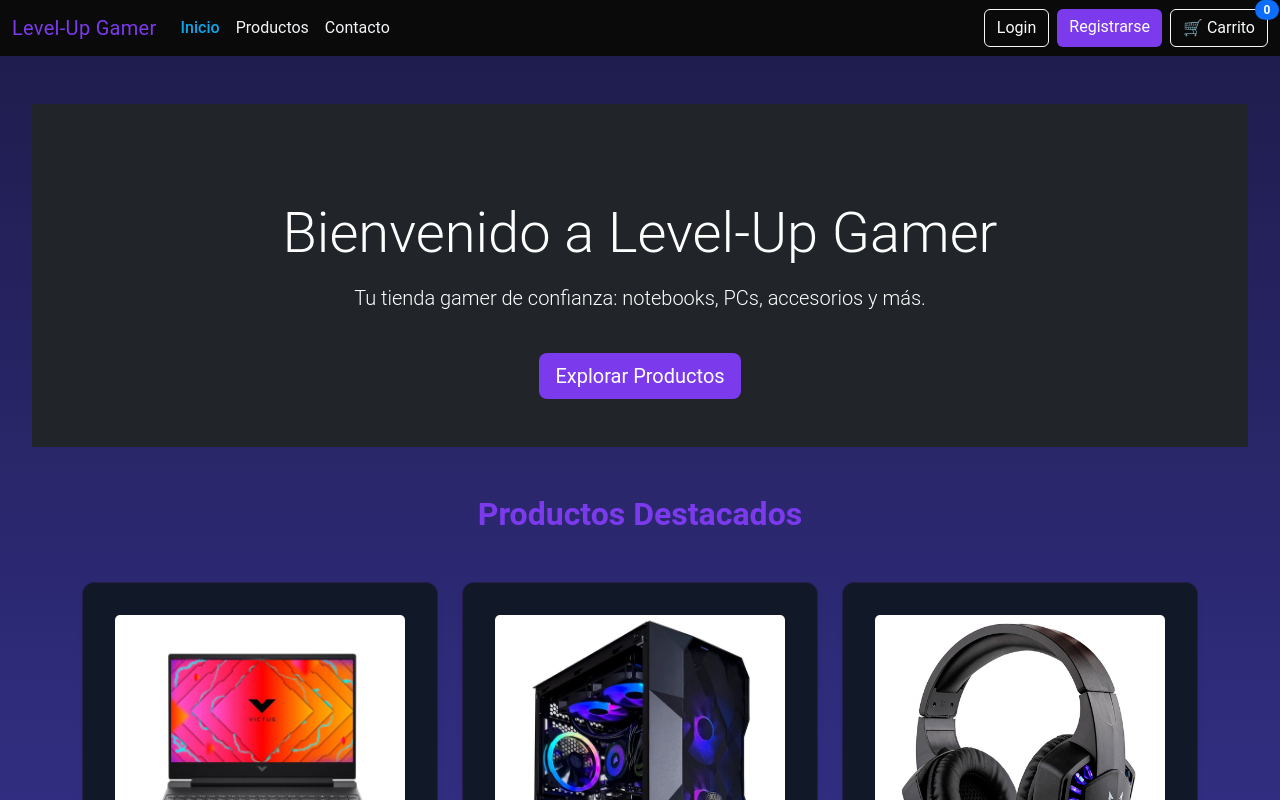
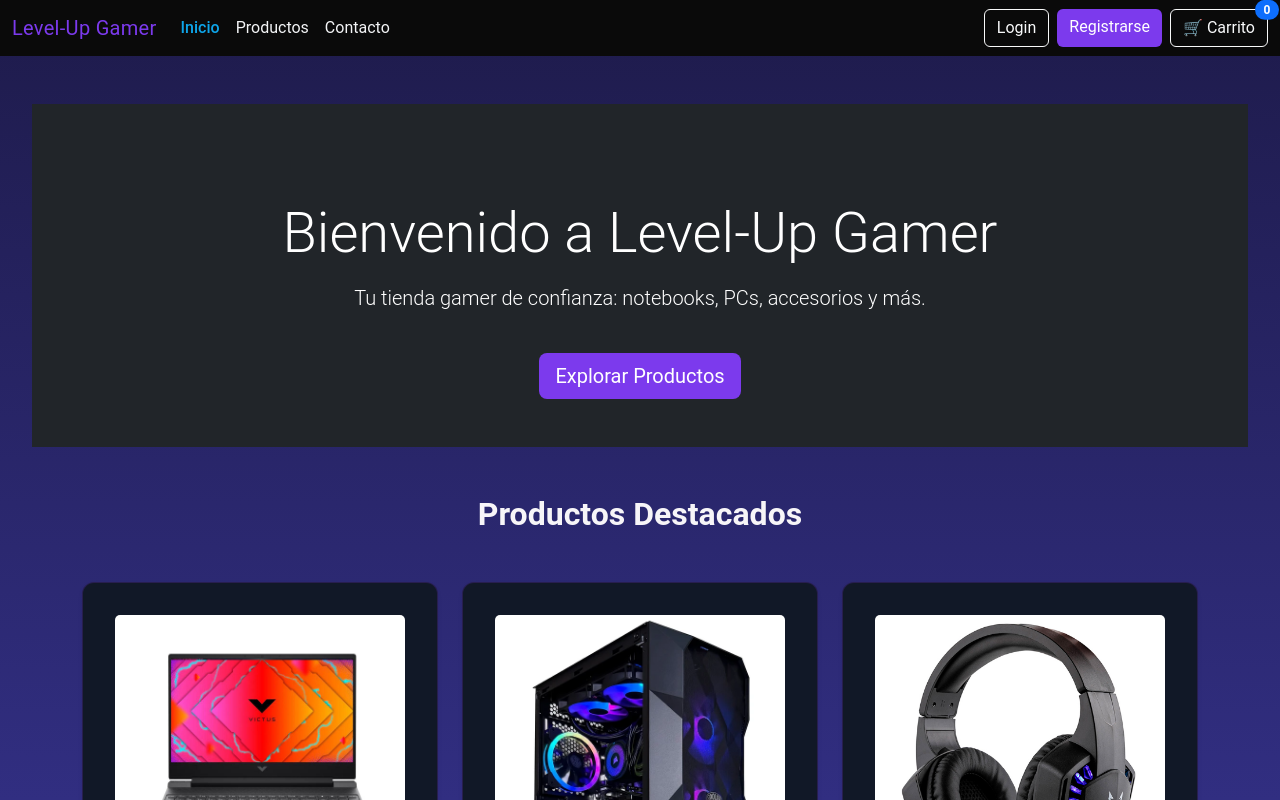
Before and after one commit to yovngburgos/LevelUpGamer, a React (Vite) app: page / in a window 1280 px wide. Shown: the top 800 px of the page. Built offline with nearby package versions, Linux system fonts and the light colour scheme.

Commit message:
correji los iconos de sumar y restar en el carrito

```diff
--- a/src/components/CartModal.jsx
+++ b/src/components/CartModal.jsx
@@ -95,20 +95,23 @@
                             onClick={() => onDecItem?.(item)}
                             aria-label="Disminuir cantidad"
                           >
-                            −
+                            <i className="bi bi-dash" aria-hidden="true"></i>
                           </button>
+
                           <span className="px-2" style={{ minWidth: 24, textAlign: "center" }}>
                             {qty}
                           </span>
+
                           <button
                             type="button"
                             className="btn btn-sm btn-outline-light"
                             onClick={() => onIncItem?.(item)}
                             aria-label="Aumentar cantidad"
                           >
-                            +
+                            <i className="bi bi-plus-lg" aria-hidden="true"></i>
                           </button>
                         </div>
+
 
                         {/* Subtotal de la línea */}
                         <div className="text-end">
--- a/src/components/FeaturedProducts.jsx
+++ b/src/components/FeaturedProducts.jsx
@@ -36,7 +36,7 @@
   return (
     <section className="container py-5">
       {/* Título de la sección */}
-      <h2 className="text-center mb-5">Productos Destacados</h2>
+      <h2 className="text-center mb-5" style={{ color: "#f7f5f8ff" }} >Productos Destacados</h2>
 
       {/* Contenedor con Bootstrap para organizar los productos en filas y columnas */}
       <div className="row g-4 justify-content-center">
```
Also changed, not shown: src/styles/Themes.css (line endings or trailing spaces).
